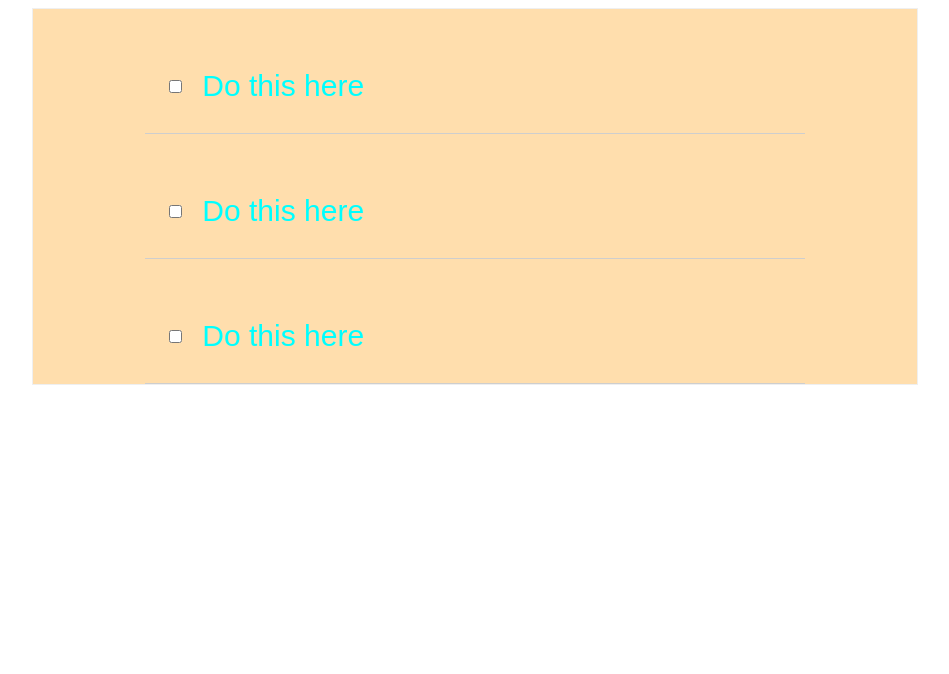
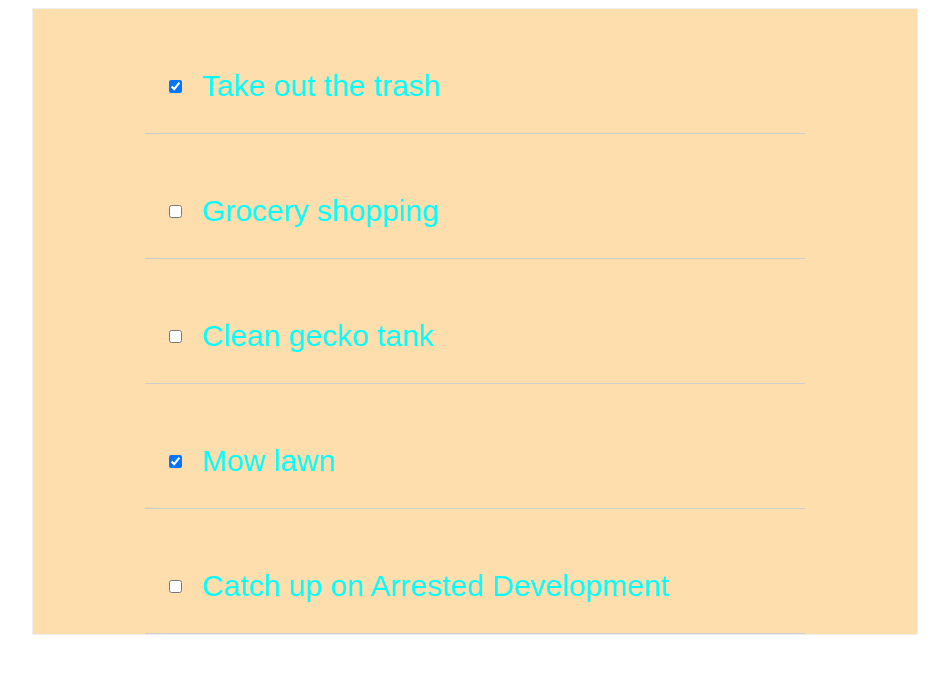
Before and after one commit to MisterPNP/ToDoList-React, a React (Create React App) app: page / in a window 1280 px wide. Shown: the top 674 px of the page, without its empty margins (165-1114 px from the left). Built offline with nearby package versions, Linux system fonts and the light colour scheme.

Commit message:
add props

```diff
--- a/src/components/App.js
+++ b/src/components/App.js
@@ -1,14 +1,21 @@
 
 //main app component
 import React from "react"
+
 import Checkbox from "./Checkbox";
+import todosData from "../data/todoData";
 
 function App() {
+
+    const checkboxes = todosData.map(checkbox => {
+        return(<Checkbox
+            item={checkbox}
+        />)
+    })
+
     return(
         <div className="todolist">
-            <Checkbox/>
-            <Checkbox/>
-            <Checkbox/>
+            {checkboxes}
         </div>
     )
 }
--- a/src/components/Checkbox.js
+++ b/src/components/Checkbox.js
@@ -3,8 +3,7 @@
 
 import React from "react"
 
-
-function Checkbox() {
+function Checkbox(props) {
 
     const styles = {
         fontSize:30
@@ -21,11 +20,10 @@ function Checkbox() {
         styles.color = "#00008B"
     }
 
-
     return(
         <div className="todoitem">
-            <input type="checkbox" />
-            <p style={styles}>Do this here</p>
+            <input type="checkbox" checked={props.item.completed}/>
+            <p style={styles}> {props.item.text} </p>
         </div>
     )
 }
--- /dev/null
+++ b/src/data/todoData.js
@@ -0,0 +1,29 @@
+const todosData = [
+    {
+        id: 1,
+        text: "Take out the trash",
+        completed: true
+    },
+    {
+        id: 2,
+        text: "Grocery shopping",
+        completed: false
+    },
+    {
+        id: 3,
+        text: "Clean gecko tank",
+        completed: false
+    },
+    {
+        id: 4,
+        text: "Mow lawn",
+        completed: true
+    },
+    {
+        id: 5,
+        text: "Catch up on Arrested Development",
+        completed: false
+    }
+]
+
+export default todosData
```
